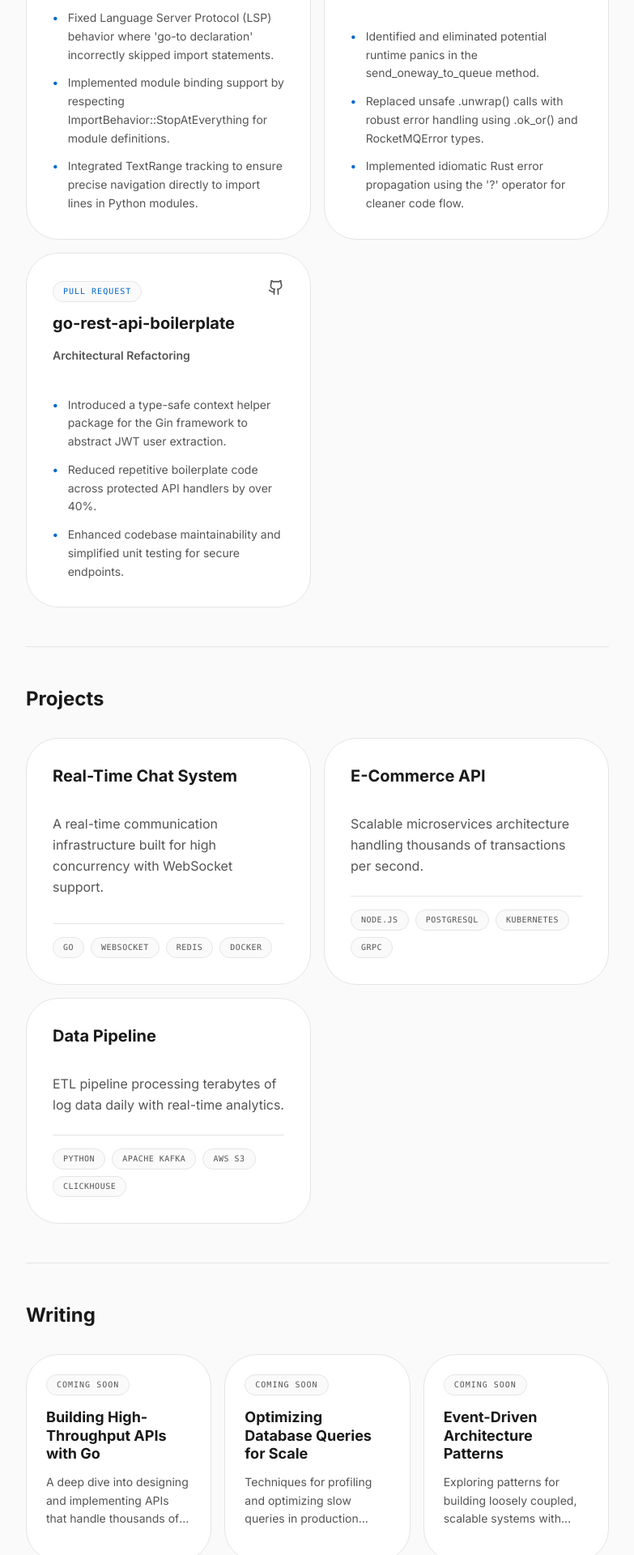
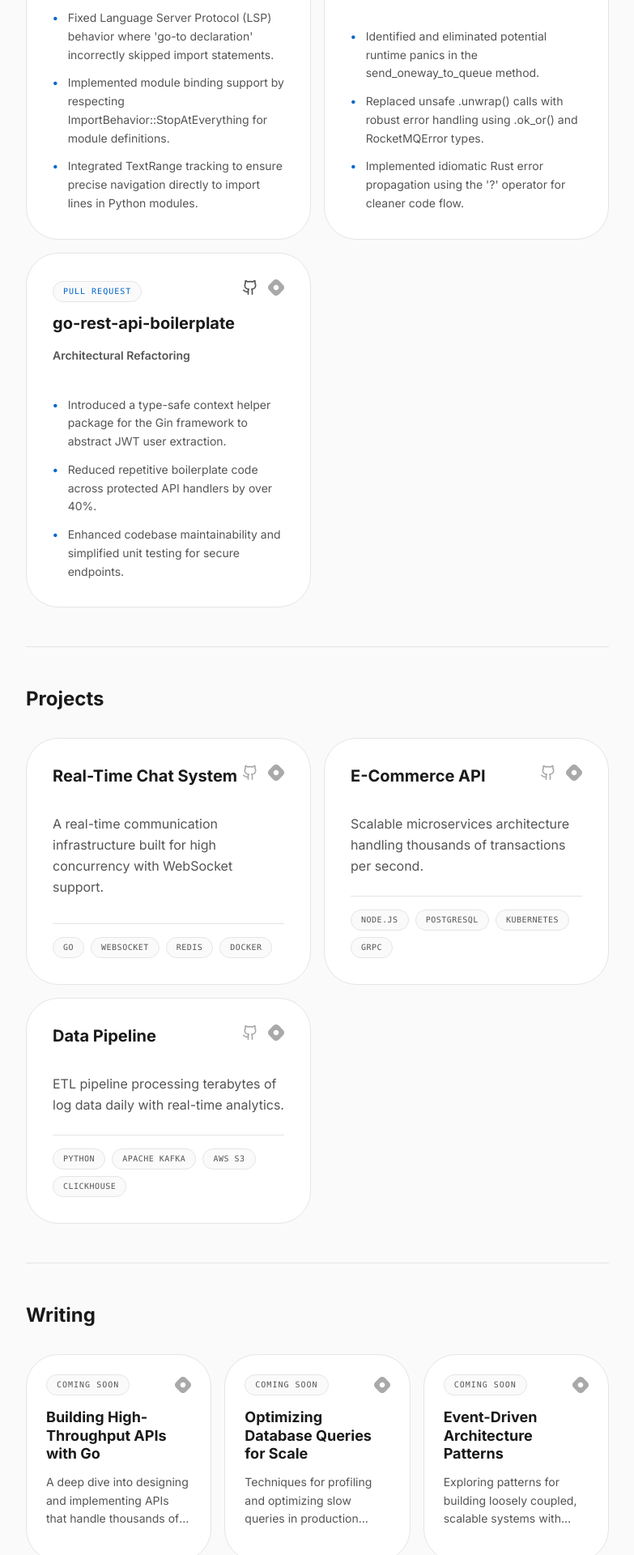
Before and after one commit to bv-saketha-rama/Saketha-Rama, a React (Vite) app: page / in a window 1280 px wide. Shown: the part 2992-4912 px from the top of the page at 81% size, without its empty margins (248-1031 px from the left). Built offline with nearby package versions, Linux system fonts and the light colour scheme.

Commit message:
Force show icons for social/links in all sections

```diff
--- a/src/components/OpenSource.jsx
+++ b/src/components/OpenSource.jsx
@@ -59,27 +59,25 @@ const OpenSource = () => {
                             </div>
                             <div className="flex gap-3">
                                 <a
-                                    href={item.link}
+                                    href={item.link || "#"}
                                     target="_blank"
                                     rel="noopener noreferrer"
-                                    className="text-[var(--color-text-secondary)] hover:text-[var(--color-accent)] transition-colors"
+                                    className={`text-[var(--color-text-secondary)] hover:text-[var(--color-accent)] transition-colors ${!item.link && 'opacity-50 cursor-not-allowed'}`}
                                     title="View PR on GitHub"
                                     aria-label={`View PR for ${item.title} on GitHub`}
                                 >
                                     <Github size={20} />
                                 </a>
-                                {item.blog && (
                                 <a
-                                        href={item.blog}
+                                    href={item.blog || "#"}
                                     target="_blank"
                                     rel="noopener noreferrer"
-                                        className="text-[var(--color-text-secondary)] hover:text-[var(--color-accent)] transition-colors"
+                                    className={`text-[var(--color-text-secondary)] hover:text-[var(--color-accent)] transition-colors ${!item.blog && 'opacity-50 cursor-not-allowed'}`}
                                     title="Read blog"
                                     aria-label={`Read blog about ${item.title}`}
                                 >
                                     <HashnodeIcon size={20} />
                                 </a>
-                                )}
                             </div>
                         </div>
 
--- a/src/components/Projects.jsx
+++ b/src/components/Projects.jsx
@@ -20,28 +20,24 @@ const Projects = () => {
                                 {project.title}
                             </h3>
                             <div className="flex gap-3">
-                                {project.links?.github && (
                                 <a
-                                        href={project.links.github}
+                                    href={project.links?.github || "#"}
                                     target="_blank"
                                     rel="noopener noreferrer"
-                                        className="text-[var(--color-text-secondary)] hover:text-[var(--color-accent)] transition-colors"
+                                    className={`text-[var(--color-text-secondary)] hover:text-[var(--color-accent)] transition-colors ${!project.links?.github && 'opacity-50 cursor-not-allowed'}`}
                                     aria-label={`View ${project.title} on GitHub`}
                                 >
                                     <Github size={20} />
                                 </a>
-                                )}
-                                {project.links?.blog && (
                                 <a
-                                        href={project.links.blog}
+                                    href={project.links?.blog || "#"}
                                     target="_blank"
                                     rel="noopener noreferrer"
-                                        className="text-[var(--color-text-secondary)] hover:text-[var(--color-accent)] transition-colors"
+                                    className={`text-[var(--color-text-secondary)] hover:text-[var(--color-accent)] transition-colors ${!project.links?.blog && 'opacity-50 cursor-not-allowed'}`}
                                     aria-label={`Read blog about ${project.title}`}
                                 >
                                     <HashnodeIcon size={20} />
                                 </a>
-                                )}
                             </div>
                         </div>
 
--- a/src/components/Writing.jsx
+++ b/src/components/Writing.jsx
@@ -20,17 +20,15 @@ const Writing = () => {
                             <div className="text-[10px] font-mono tracking-widest uppercase text-[var(--color-text-secondary)] bg-[var(--color-bg)] px-3 py-1 rounded-full border border-[var(--color-border)]">
                                 {post.date}
                             </div>
-                            {post.link && (
                             <a
-                                    href={post.link}
+                                href={post.link || "#"}
                                 target="_blank"
                                 rel="noopener noreferrer"
-                                    className="text-[var(--color-text-secondary)] hover:text-[var(--color-accent)] transition-colors"
+                                className={`text-[var(--color-text-secondary)] hover:text-[var(--color-accent)] transition-colors ${!post.link && 'opacity-50 cursor-not-allowed'}`}
                                 aria-label={`Read ${post.title} on Hashnode`}
                             >
                                 <HashnodeIcon size={20} />
                             </a>
-                            )}
                         </div>
 
                         <h3 className="text-lg font-bold text-[var(--color-text)] mb-3 group-hover:text-[var(--color-accent)] transition-colors leading-tight">
```
Lines whose indentation alone changed are shown as unchanged.
